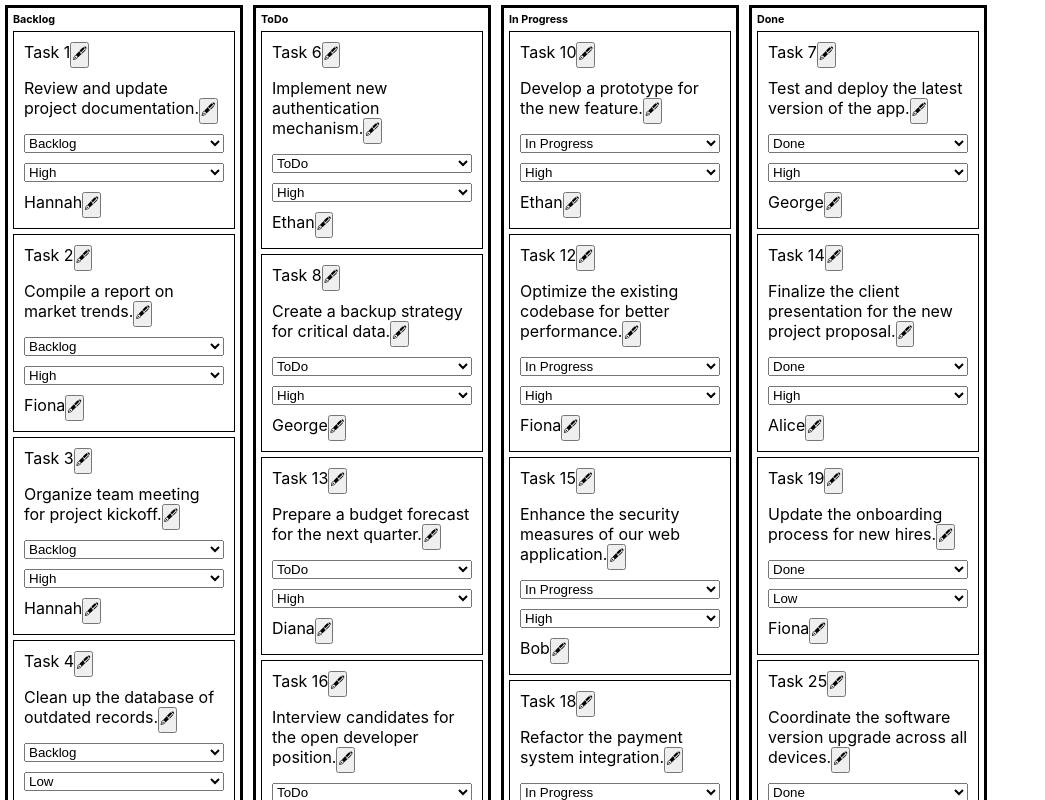
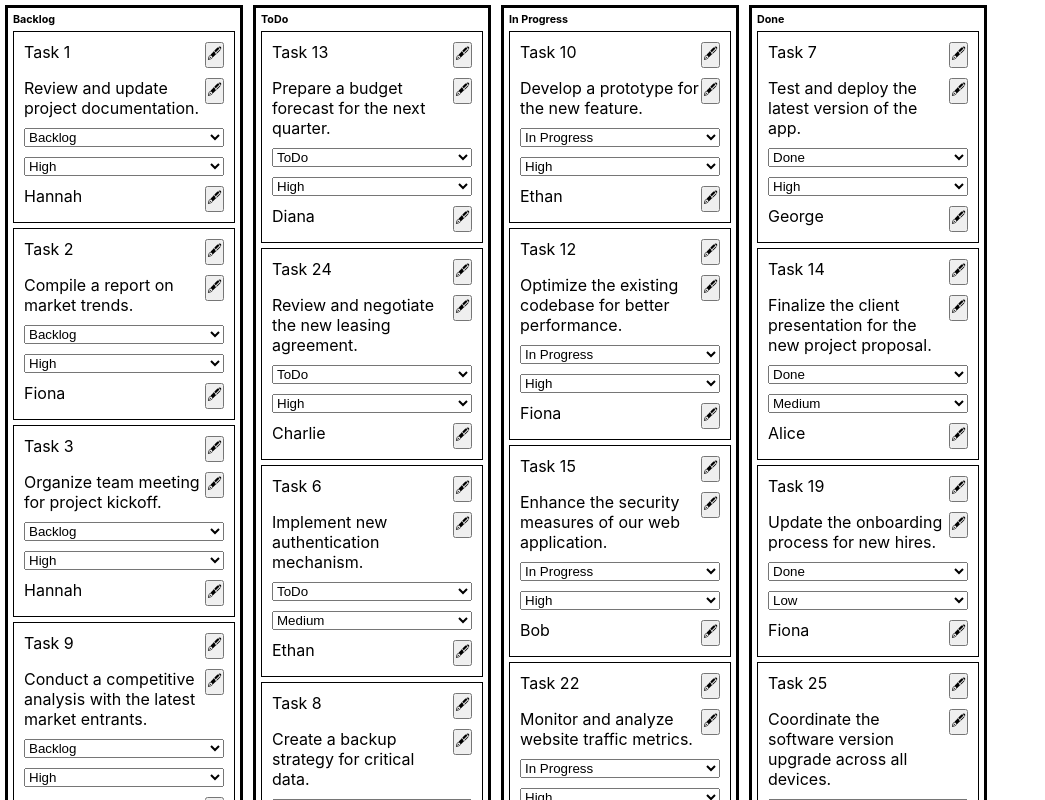
Before and after one commit to hrayrzh/task-management-tool, a React (Create React App) app: page / in a window 1280 px wide. Shown: the top 800 px of the page, without its empty margins (0-1045 px from the left). Built offline with nearby package versions, Linux system fonts and the light colour scheme.

Commit message:
priority ordering

```diff
--- a/src/App.js
+++ b/src/App.js
@@ -33,7 +33,7 @@ function App() {
     }
 
     useEffect(() => {
-        console.log(data);
+        console.log("Updated JSON data:", data);
     }, [data])
 
 
--- a/src/card.jsx
+++ b/src/card.jsx
@@ -72,23 +72,23 @@ function Card({props, taskChange}) {
 
 
   return (
-            <div className="card" >
+            <div className={`card ${priority === "high" ? "order-high" : priority === "medium" ? "order-mid" : "order-low"}`}>
 
-                { editTitle ?  <div>
+                { editTitle ?  <div className="title card-input">
                     <input value={titleInput} onChange={(e) => setTitleInput(e.target.value)}/>
                     <button onClick={titleChange}>👍</button>
                     <button onClick={titleCancel}>👎</button>
-                </div>: <div>
+                </div>: <div className="title card-input">
                     <span>{titleInput}</span>
                     <button onClick={() => setEditTitle(!editTitle)}>🖋</button>
                 </div>}
 
 
-                { editDescription ?  <div>
-                    <input value={descriptionInput} onChange={(e) => setDescriptionInput(e.target.value)}/>
+                { editDescription ?  <div className="description card-input">
+                    <textarea rows={4} value={descriptionInput} onChange={(e) => setDescriptionInput(e.target.value)}/>
                     <button onClick={descriptionChange}>👍</button>
                     <button onClick={descriptionCancel}>👎</button>
-                </div>: <div>
+                </div>: <div className="description card-input">
                     <span>{descriptionInput}</span>
                     <button onClick={() => setEditDescription(!editDescription)}>🖋</button>
                 </div>}
@@ -99,22 +99,21 @@ function Card({props, taskChange}) {
                   <option value="in progress" selected={status==="in progress"}>In Progress</option>
                   <option value="done" selected={status==="done"}>Done</option>
                 </select>
+
                 <select name="status" className="status" onChange={handlePriorityChange}>
                   <option value="high" selected={priority==="high"}>High</option>
-                  <option value="mid" selected={priority==="mid"}>Mid</option>
+                  <option value="mid" selected={priority==="medium"}>Medium</option>
                   <option value="low" selected={priority==="low"}>Low</option>
                 </select>
 
-                <div>
-                    { editAssignee ?  <div>
+                    { editAssignee ?  <div className="assignee card-input">
                         <input value={assigneeInput} onChange={(e) => setAssigneeInput(e.target.value)}/>
                         <button onClick={assigneeChange}>👍</button>
                         <button onClick={assigneeCancel}>👎</button>
-                    </div>: <div>
+                    </div>: <div className="assignee card-input">
                         <span>{assigneeInput}</span>
                         <button onClick={() => setEditAssignee(!editAssignee)}>🖋</button>
                     </div>}
-                </div>
             </div>
   );
 }
--- a/src/index.css
+++ b/src/index.css
@@ -44,6 +44,26 @@ body {
     border: none
 }
 
-.title{
+.card-input{
+    display: flex;
+    width: 100%;
+    justify-content: space-between;
+}
 
+.card-input button{
+    height: fit-content;
 }
+
+.card-input span{
+    word-break: break-word;
+}
+
+.order-high{
+    order:1;
+}
+.order-mid{
+    order:2;
+}
+.order-low{
+    order:3;
+}
```
